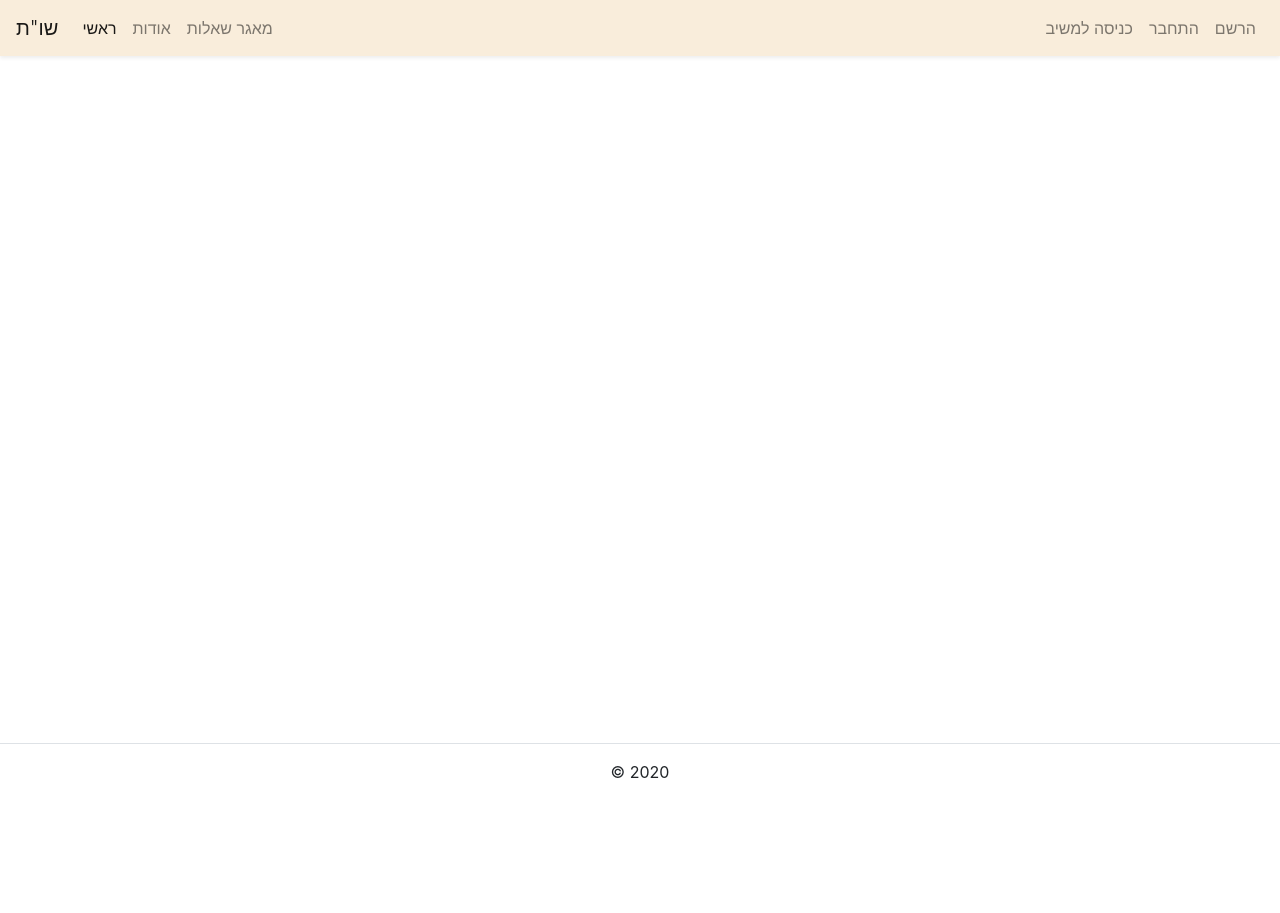
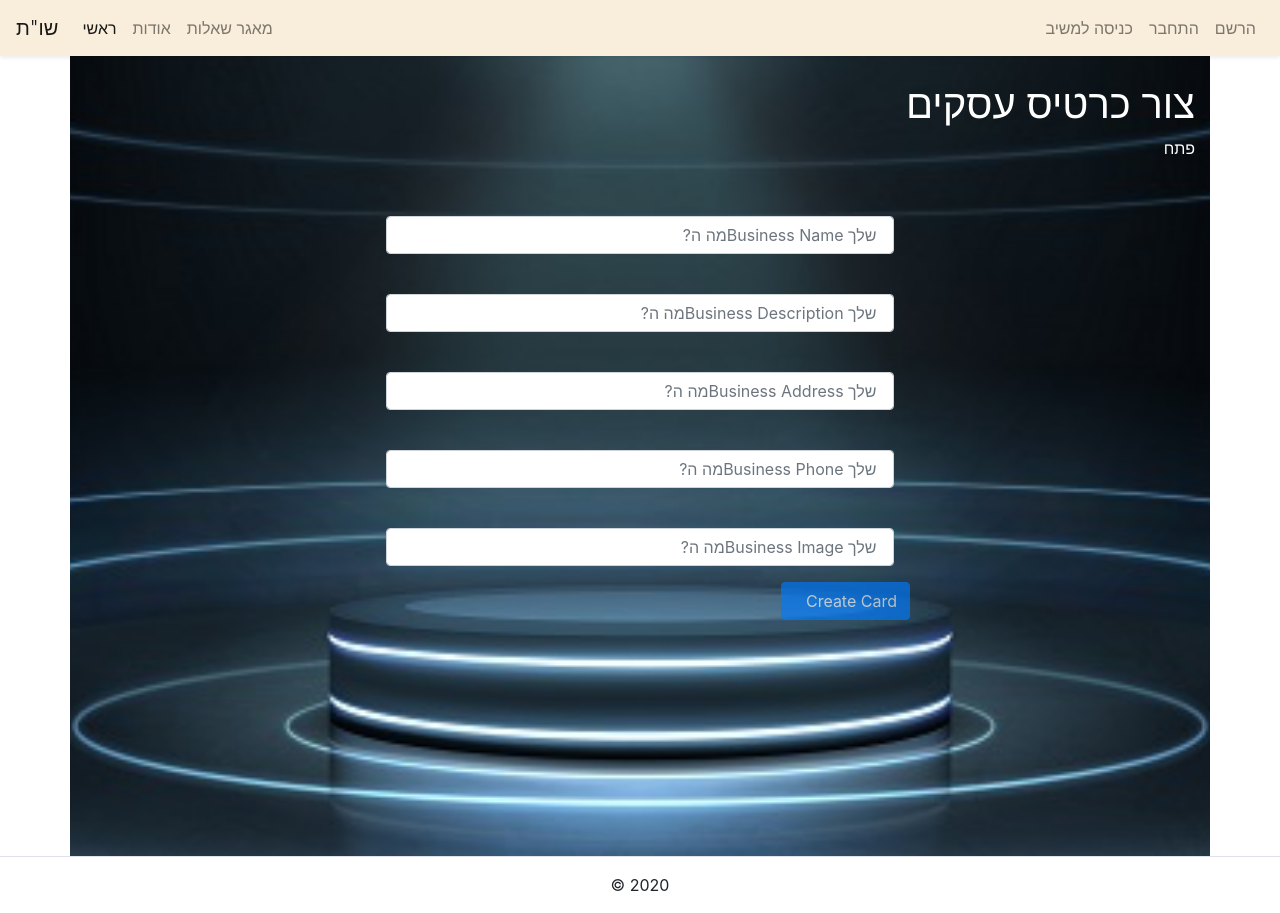
Before and after one commit to arielch242/rep1, a React (Create React App) app: page /create-card in a window 1280 px wide. Before the commit the page ends 800 px from the top, so only its background shows below. Built offline with nearby package versions, Linux system fonts and the light colour scheme.

Commit message:
create card p1

```diff
--- a/src/App.jsx
+++ b/src/App.jsx
@@ -15,6 +15,7 @@ import AskForm from "./components/askForm";
 import userService from "./services/userService";
 import Logout from "./components/logout";
 import AuthorSignup from "./components/authorSignup";
+import CreateCard from "./components/createCard.jsx";
 
 class App extends Component {
     state = {};
@@ -36,6 +37,7 @@ class App extends Component {
       <main className="container-fluid flex-fill">
         <Switch>
           <Route path="/logout" component={Logout} />
+          <Route path="/create-card" component={CreateCard} />
           <Route path="/AuthorSignup" component={AuthorSignup} />
           <Route path="/signup" component={Signup} />
           <Route path="/signin" component={Signin} />
--- a/src/components/authorSignup.jsx
+++ b/src/components/authorSignup.jsx
@@ -1,6 +1,6 @@
 import React from 'react';
 import Joi from 'joi-browser';
-import {toast} from 'react-toastify';
+//import {toast} from 'react-toastify';
 
 import {apiUrl} from '../config.json';
 import http from '../services/httpService'
@@ -27,6 +27,7 @@ class AuthorSignup extends Form {
 
       async doSubmit(){
           const data = {...this.state.data,biz:true};
+          await http.post(`${apiUrl}/users`,data);
           await userService.login(data.email,data.password);
           window.location = "/create-card";
           try{
@@ -55,7 +56,7 @@ class AuthorSignup extends Form {
                 </div>
                 <div className="row">
                     <div className="col-lg-6 mx-auto text-right">
-                        <form onSubmit={this.handleSubmit}>
+                        <form onSubmit={this.handleSubmit} autoComplete="off" noValidate>
                             {this.renderInput('name','שם')}
                             {this.renderInput('email','דוא"ל')}
                             {this.renderInput('password','סיסמה')}
--- /dev/null
+++ b/src/components/createCard.jsx
@@ -0,0 +1,62 @@
+import React from 'react';
+import Form from './common/form'
+import PageHeader from './common/pageHeader';
+import Joi from 'joi-browser';
+import cardService from '../services/cardService';
+//import { toast } from 'react-toastify';
+
+class CreateCard extends Form {
+    state = {
+        data:{
+            bizName: "",
+            bizDescription: "",
+            bizAddress: "",
+            bizPhone: "",
+            bizImage: ""
+        },
+        errors:{}
+     };
+
+     schema = {
+        bizName: Joi.string().min(2).max(255).required().label('Name'),
+        bizDescription:  Joi.string().min(2).max(1024).required().label('Description'),
+        bizAddress:  Joi.string().min(2).max(400).required().label('Address'),
+        bizPhone:  Joi.string().min(9).max(10).required().regex(/^0[2-9]\d{7,8}$/).label('Phone'),
+        bizImage:  Joi.string().min(11).max(1024).uri().allow("").label('Image')
+     };
+
+     doSubmit = async () => {
+     const {data} = { ...this.state };
+   /*   if(!data.bizImage) {
+         delete data.bizImage;      } */
+      await cardService.createCard(data);
+      this.props.history.replace("/about");
+    };
+
+    render() {
+        return (
+            <div className="container min-vh-100 bg-img text-white text-right">
+                <PageHeader titleText="צור כרטיס עסקים"/>
+                <div className="row">
+                    <div className="col-12">
+                        <p>פתח</p>
+                    </div>
+                </div>
+                <div className="row">
+                    <div className="col-lg-6 mx-auto text-right">
+                        <form onSubmit={this.handleSubmit} autoComplete="off" noValidate method="POST">
+                        {this.renderInput('bizName','Business Name')}
+                    {this.renderInput('bizDescription','Business Description')}
+                    {this.renderInput('bizAddress','Business Address')}
+                    {this.renderInput('bizPhone','Business Phone')}
+                    {this.renderInput('bizImage','Business Image')}
+                    {this.renderButton("Create Card")}
+                        </form>
+                    </div>
+                </div>
+            </div>
+        );
+    }
+}
+
+export default CreateCard;
--- /dev/null
+++ b/src/services/cardService.js
@@ -0,0 +1,9 @@
+import http from '../services/httpService';
+import {apiUrl} from '../config.json';
+
+export function createCard(card){
+    console.log(card);
+    return http.post(`${apiUrl}/cards`,card);
+}
+
+export default {createCard} ;
--- a/src/services/userService.js
+++ b/src/services/userService.js
@@ -18,8 +18,9 @@ export function getCurrentUser(){
 }
 
 export async function login(email,password){
-    const {data} = await http.post(`${apiUrl}/auth`,{email,password})
-    localStorage.setItem(tokenKey,data.token)
+    console.log(email,password,apiUrl);
+    const {data} = await http.post(`${apiUrl}/auth`,{email,password});
+    localStorage.setItem(tokenKey,data.token);
 
 }
 
```
Also changed, not shown: src/changelog.md, 1 other file (tests, documents, lock files or other folders).
